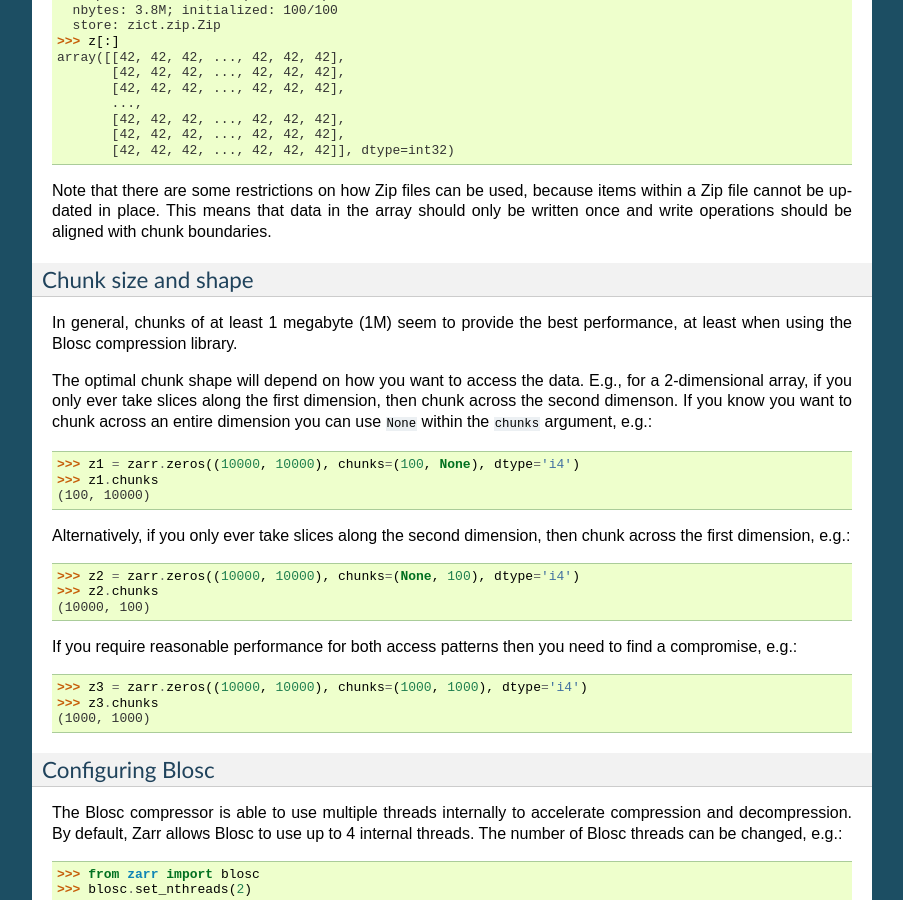
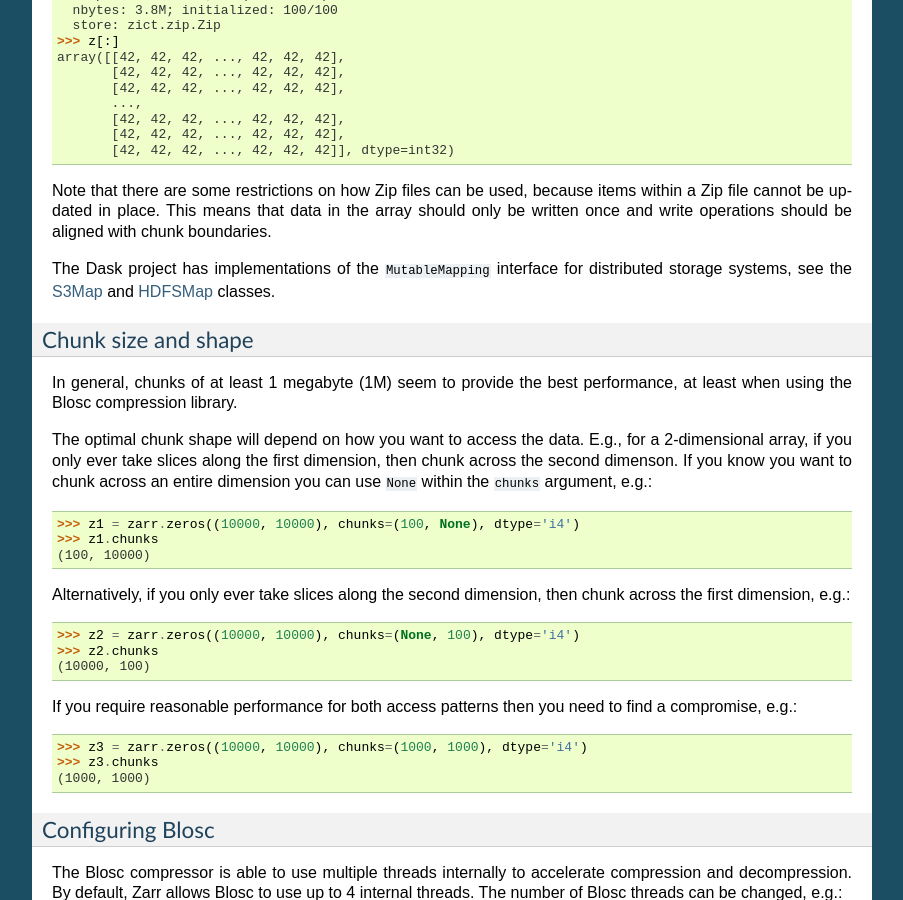
Before and after one commit to enthusiastdev121/zarr-python, a Sphinx documentation site: the page built from docs/tutorial.rst, in a window 1280 px wide and 900 px high, scrolled down 6090 px. Shown: the whole window, without its empty margins (198-1101 px from the left). Built offline with Sphinx 7.4.7, drawn with Linux system fonts in a browser that asks for light colours; the version number could not be read and is left out.

Commit message:
add links to S3Map and HDFSMap

```diff
--- a/docs/tutorial.rst
+++ b/docs/tutorial.rst
@@ -414,6 +414,13 @@ because items within a Zip file cannot be updated in place. This means
 that data in the array should only be written once and write
 operations should be aligned with chunk boundaries.
 
+The Dask project has implementations of the ``MutableMapping``
+interface for distributed storage systems, see the `S3Map
+<http://s3fs.readthedocs.io/en/latest/api.html#s3fs.mapping.S3Map>`_
+and `HDFSMap
+<https://github.com/dask/hdfs3/blob/master/hdfs3/mapping.py>`_
+classes.
+
 .. _tutorial_tips_chunks:
 
 Chunk size and shape
```
